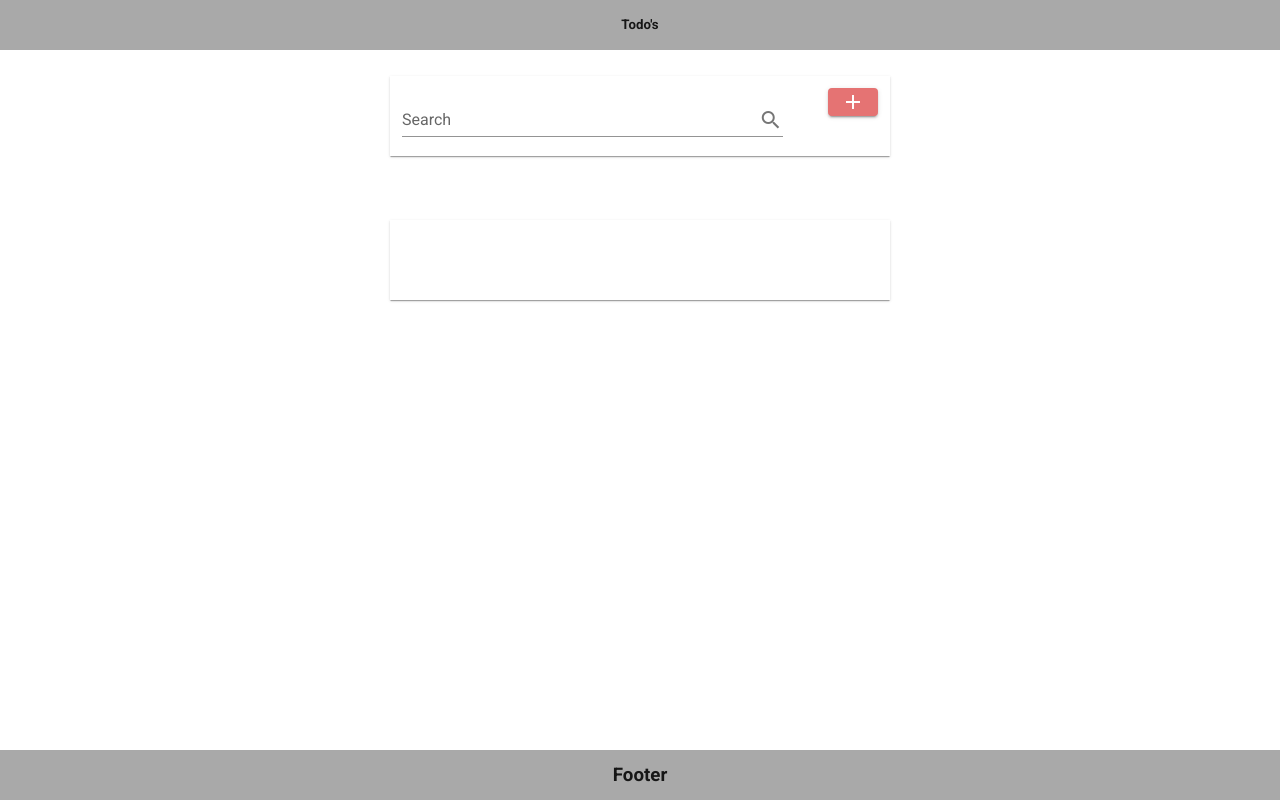
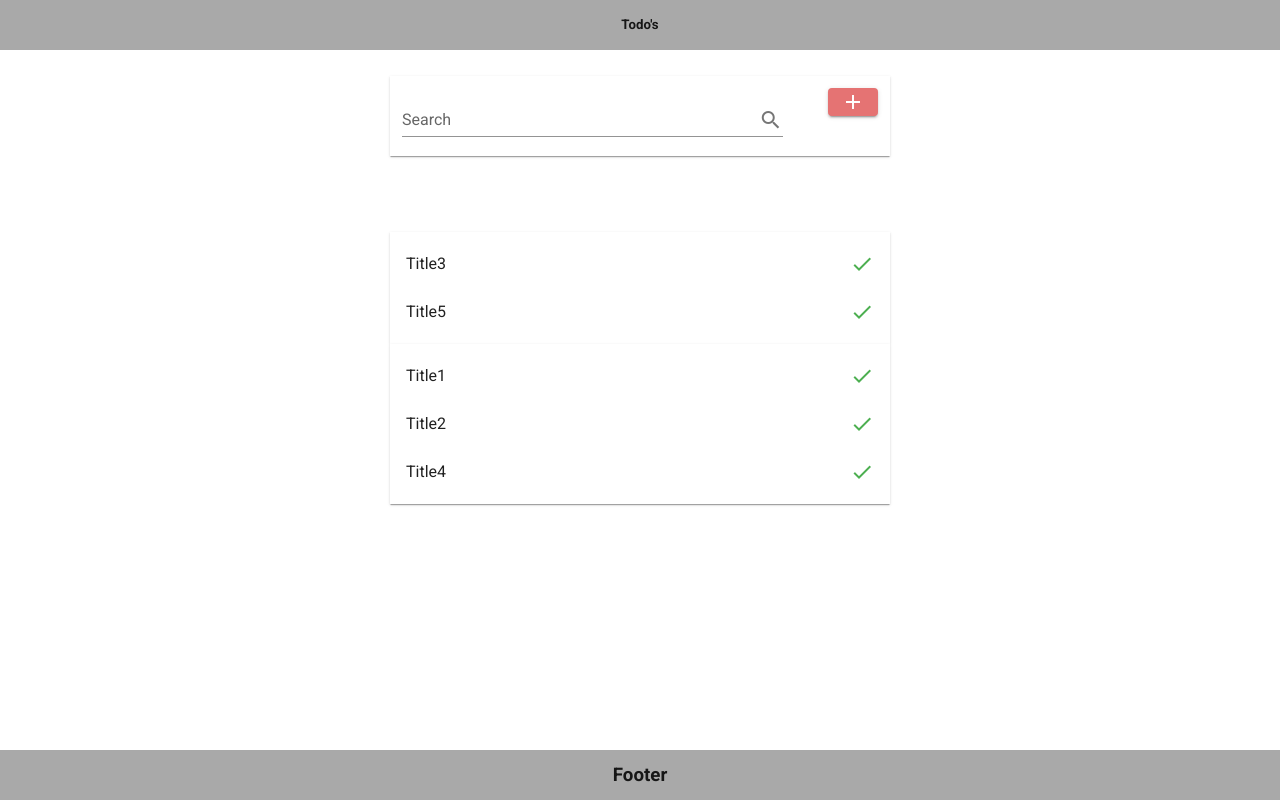
Before and after one commit to bananna96/todo-list, a Vue app: page / in a window 1280 px wide. Built offline with nearby package versions, Linux system fonts and the light colour scheme.

Commit message:
[master] added listitem, db and endpoint

```diff
--- /dev/null
+++ b/src/components/ListItem.vue
@@ -0,0 +1,22 @@
+<template>
+	<div>
+		<v-list-item>
+			<v-list-item-content>
+				<v-list-item-title>{{ listItem.title }}</v-list-item-title>
+			</v-list-item-content>
+			<v-list-item-action>
+				<v-icon @click="console.log('clicked')" color="green"
+					>mdi-check</v-icon
+				>
+			</v-list-item-action>
+		</v-list-item>
+	</div>
+</template>
+
+<script>
+export default {
+	props: {
+		listItem: {},
+	},
+};
+</script>
--- a/src/components/TheList.vue
+++ b/src/components/TheList.vue
@@ -1,5 +1,58 @@
 <template>
-	<v-sheet color="white" elevation="1" height="80px" width="500px">
-		<div class="container"></div>
-	</v-sheet>
+	<div class="container">
+		<v-sheet color="white" elevation="1" width="500px">
+			<v-list>
+				<v-list-item-group>
+					<ListItem
+						v-for="item in getOpenItems(listItemsAll)"
+						:key="item.id"
+						:listItem="item"
+					/>
+				</v-list-item-group>
+			</v-list>
+		</v-sheet>
+		<v-sheet color="white" elevation="1" width="500px">
+			<v-list>
+				<v-list-item-group>
+					<ListItem
+						v-for="item in getDoneItems(listItemsAll)"
+						:key="item.id"
+						:listItem="item"
+					/>
+				</v-list-item-group>
+			</v-list>
+		</v-sheet>
+	</div>
 </template>
+
+<script>
+import ListItem from '../components/ListItem.vue';
+import todosEndpoint from '../endpoints/todosEndpoint';
+
+export default {
+	components: {
+		ListItem,
+	},
+	data: function () {
+		return {
+			listItemsAll: todosEndpoint.getTodos(),
+		};
+	},
+	methods: {
+		getDoneItems(items) {
+			return items.filter(item => item.done);
+		},
+		getOpenItems(items) {
+			return items.filter(item => !item.done);
+		},
+	},
+};
+</script>
+
+<style scoped>
+.container {
+	display: flex;
+	flex-direction: column;
+	align-items: center;
+}
+</style>
--- /dev/null
+++ b/src/db/db.js
@@ -0,0 +1,11 @@
+let todos = [
+	{ id: 0, title: 'Title1', description: 'Description1', done: true },
+	{ id: 1, title: 'Title2', description: 'Description2', done: true },
+	{ id: 2, title: 'Title3', description: 'Description3', done: false },
+	{ id: 3, title: 'Title4', description: 'Description4', done: true },
+	{ id: 4, title: 'Title5', description: 'Description5', done: false },
+];
+
+export default {
+	todos,
+};
--- /dev/null
+++ b/src/endpoints/todosEndpoint.js
@@ -0,0 +1,9 @@
+import db from '../db/db';
+
+function getTodos() {
+	return db.todos;
+}
+
+export default {
+	getTodos,
+};
```
